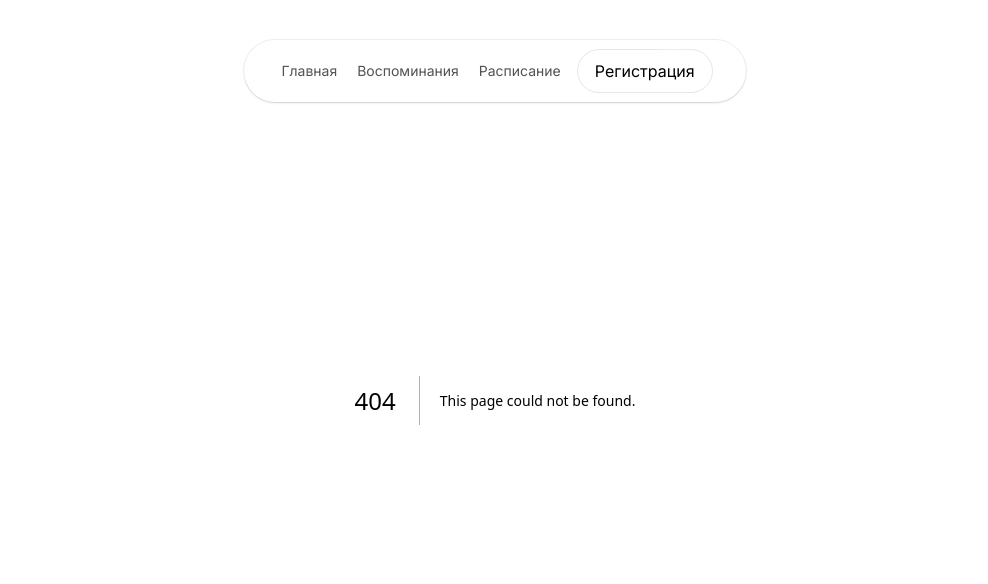
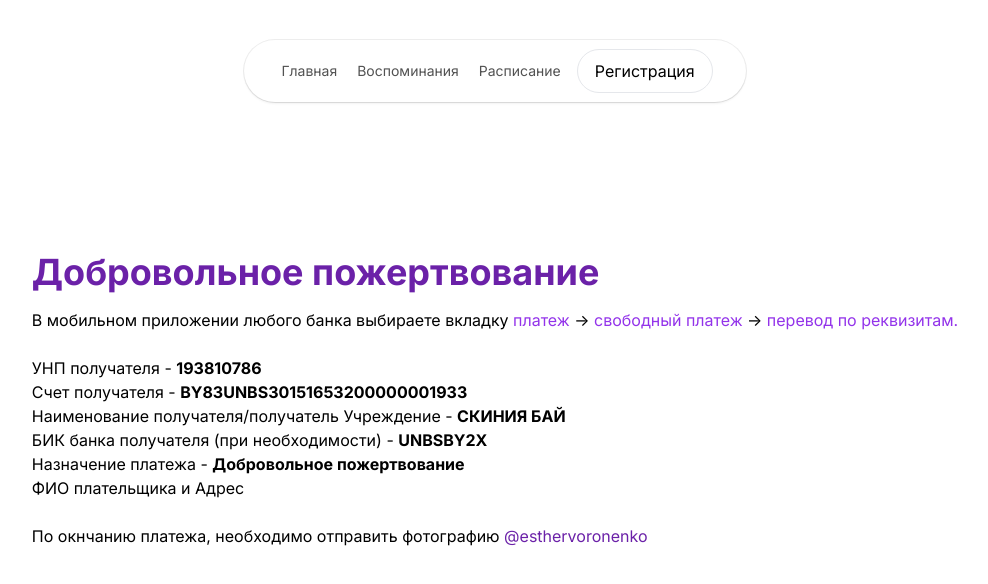
Before and after one commit to LashaLoi/skinia2024, a Next.js app: page /online in a window 1280 px wide. Before the commit this address had no page. Shown: the top 584 px of the page, without its empty margins (145-1133 px from the left). Built offline with nearby package versions, Linux system fonts and the light colour scheme.

Commit message:
add online

```diff
--- a/app/components/Hero.tsx
+++ b/app/components/Hero.tsx
@@ -28,10 +28,10 @@ export default function Hero() {
         </motion.div>
 
         <div className="w-full mx-auto text-center flex flex-col justify-center items-center">
-          <p className="text-2xl max-w-[450px] p-2 font-light mt-[-70px]">
+          <p className="text-2xl max-w-[450px] p-2 font-bold mt-[-70px]">
             24-26 июля
           </p>
-          <p className="text-2xl max-w-[450px] p-2 font-light">
+          <p className="text-2xl max-w-[450px] p-2 italic">
             Господу Богу твоему поклоняйся и Ему одному служи
           </p>
           <p className="mt-2 text-lg ">Матфея 4:10</p>
--- a/app/lib/ui/background-gradient-animation.tsx
+++ b/app/lib/ui/background-gradient-animation.tsx
@@ -91,7 +91,7 @@ export function BackgroundGradientAnimation({
   return (
     <div
       className={cn(
-        'h-screen w-screen relative overflow-hidden top-0 left-0 bg-[linear-gradient(40deg,var(--gradient-background-start),var(--gradient-background-end))]',
+        'h-screen min-h-[700px] w-screen relative overflow-hidden top-0 left-0 bg-[linear-gradient(40deg,var(--gradient-background-start),var(--gradient-background-end))]',
         containerClassName,
       )}
     >
--- /dev/null
+++ b/app/online/page.tsx
@@ -0,0 +1,52 @@
+export default function OnlinePage() {
+  return (
+    <div className="min-h-screen w-full bg-white flex flex-col items-center justify-center overflow-hidden rounded-md">
+      <div className="p-5">
+        <h2 className="text-2xl sm:text-4xl font-bold text-purple-800 relative z-20 mb-4">
+          Добровольное пожертвование
+        </h2>
+        <p className="mb-6">
+          В мобильном приложении любого банка выбираете вкладку{' '}
+          <span className="text-purple-600">платеж</span> -{'>'}{' '}
+          <span className="text-purple-600">свободный платеж</span> -{'>'}{' '}
+          <span className="text-purple-600">перевод по реквизитам.</span>
+        </p>
+
+        <div className="mb-6">
+          <p>
+            УНП получателя - <span className={'font-bold'}>193810786</span>
+          </p>
+          <p>
+            Счет получателя -{' '}
+            <span className={'font-bold'}>BY83UNBS30151653200000001933</span>
+          </p>
+          <p>
+            Наименование получателя/получатель Учреждение -{' '}
+            <span className={'font-bold'}>СКИНИЯ БАЙ</span>
+          </p>
+          <p>
+            БИК банка получателя (при необходимости) -{' '}
+            <span className={'font-bold'}>UNBSBY2X</span>
+          </p>
+          <p>
+            Назначение платежа -{' '}
+            <span className={'font-bold'}>Добровольное пожертвование</span>
+          </p>
+          <p>ФИО плательщика и Адрес</p>
+        </div>
+
+        <div>
+          По окнчанию платежа, необходимо отправить фотографию{' '}
+          <a
+            className="text-purple-800"
+            href="https://t.me/esthervoronenko"
+            target="_blank"
+            rel="noreferrer"
+          >
+            @esthervoronenko
+          </a>
+        </div>
+      </div>
+    </div>
+  )
+}
--- a/app/registered/components/RegisteredHero.tsx
+++ b/app/registered/components/RegisteredHero.tsx
@@ -38,6 +38,14 @@ export function RegisteredHero() {
               , чтобы знать больше подробностей и не пропустить важной
               информации!
             </div>
+            <div className="mt-2">
+              Вы можете внести добровольное пожертвование на месте или{' '}
+              <Link href="/online">
+                <span className="text-purple-800 hover:text-purple-600">
+                  онлайн
+                </span>
+              </Link>
+            </div>
           </div>
           <div className="z-50 gap-8 flex items-center justify-center mt-4">
             <Link href="/">
--- a/app/registered/page.tsx
+++ b/app/registered/page.tsx
@@ -1,4 +1,3 @@
-import { redirect } from 'next/navigation'
 import { Confetti } from './components/Confetti'
 
 import { RegisteredHero } from '@/app/registered/components/RegisteredHero'
```
